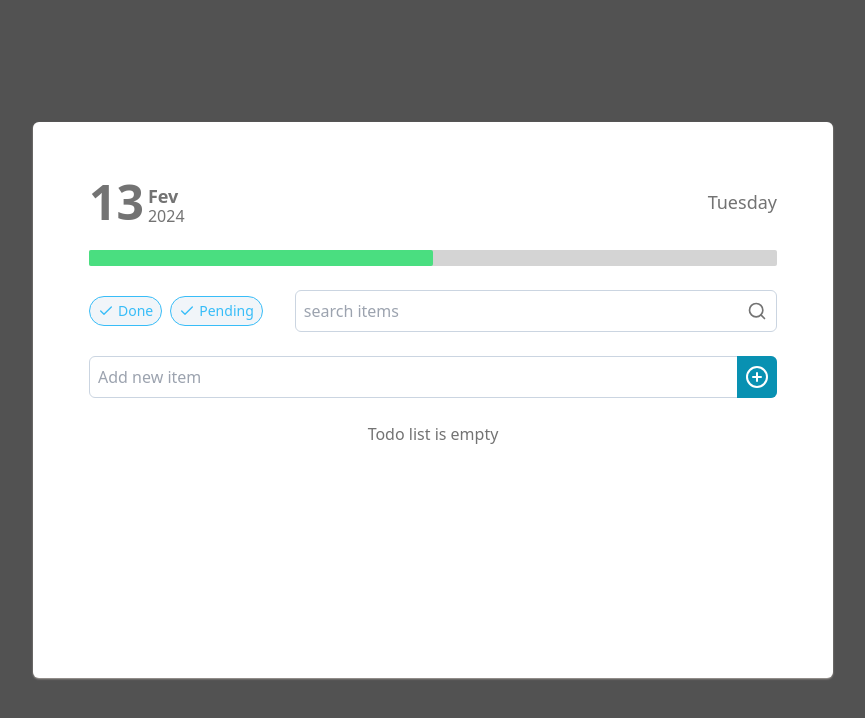
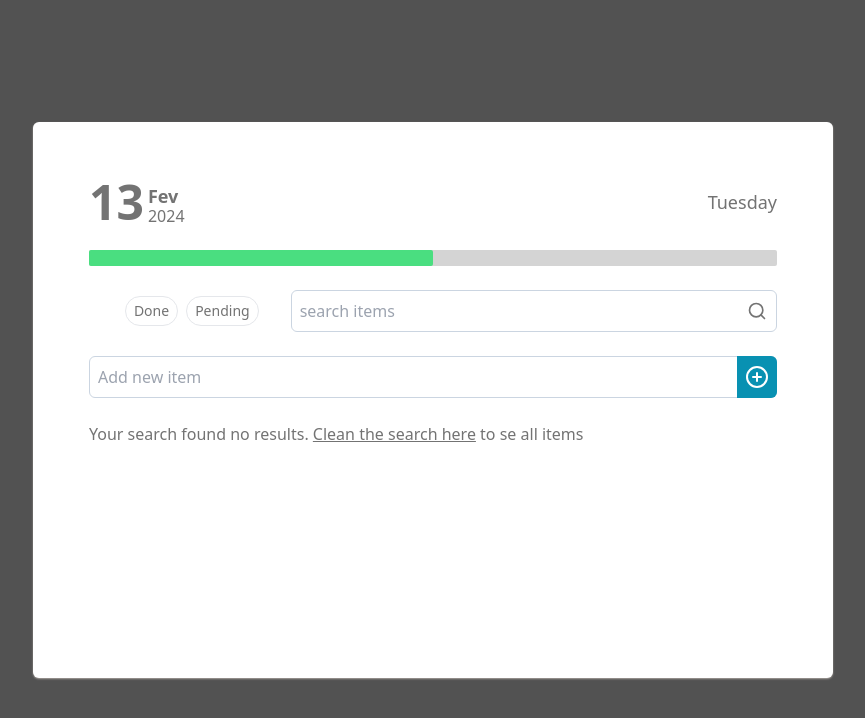
Before and after one commit to FelipePinha/React-tasks, a React (Vite) app: page / in a window 1280 px wide. Shown: the top 718 px of the page, without its empty margins (207-1072 px from the left). Built offline with nearby package versions, Linux system fonts and the light colour scheme.

Commit message:
feat: implementing button filter

```diff
--- a/src/App.tsx
+++ b/src/App.tsx
@@ -14,6 +14,7 @@ function App() {
         return [];
     });
     const [textFilter, setTextFilter] = useState('');
+    const [buttonFilter, setButtonFilter] = useState('all');
 
     function createTodo(content: string) {
         const newTodo = {
@@ -29,7 +30,22 @@ function App() {
         setTodos(todoList);
     }
 
-    const textFilterResult = todos.filter(todo => todo.content.toLowerCase().includes(textFilter));
+    function clearAllSearch() {
+        setButtonFilter('all');
+        setTextFilter('');
+    }
+
+    const filterResults = todos
+        .filter(todo => {
+            if (buttonFilter === 'all') {
+                return todo;
+            } else if (buttonFilter === 'pending') {
+                return todo.completed === false;
+            } else {
+                return todo.completed === true;
+            }
+        })
+        .filter(todo => todo.content.toLowerCase().includes(textFilter));
 
     return (
         <main className="h-screen w-screen flex justify-center items-center p-5 text-neutral-500">
@@ -49,13 +65,24 @@ function App() {
                     <div className="h-full w-1/2 bg-green-400 rounded-sm"></div>
                 </div>
 
-                <Form setTextFilter={setTextFilter} createTodo={createTodo} />
+                <Form
+                    setTextFilter={setTextFilter}
+                    createTodo={createTodo}
+                    setButtonFilter={setButtonFilter}
+                    buttonFilter={buttonFilter}
+                />
 
                 <div className="w-full h-[200px] overflow-y-scroll mt-6">
-                    {todos.length === 0 ? (
-                        <p className="text-center">Todo list is empty</p>
+                    {filterResults.length === 0 ? (
+                        <p>
+                            Your search found no results.{' '}
+                            <button onClick={clearAllSearch} className="underline">
+                                Clean the search here
+                            </button>{' '}
+                            to se all items
+                        </p>
                     ) : (
-                        textFilterResult.map(todo => (
+                        filterResults.map(todo => (
                             <Todo key={todo.id} todo={todo} setTodos={setTodos} />
                         ))
                     )}
--- a/src/components/Form.tsx
+++ b/src/components/Form.tsx
@@ -1,12 +1,15 @@
 import { Dispatch, FormEvent, SetStateAction, useState } from 'react';
 import { Check, PlusCircle, Search } from 'lucide-react';
+import { clsx } from 'clsx';
 
 interface FormProps {
     createTodo: (content: string) => void;
     setTextFilter: Dispatch<SetStateAction<string>>;
+    setButtonFilter: Dispatch<SetStateAction<string>>;
+    buttonFilter: string;
 }
 
-export function Form({ createTodo, setTextFilter }: FormProps) {
+export function Form({ createTodo, setTextFilter, setButtonFilter, buttonFilter }: FormProps) {
     const [content, setContent] = useState('');
 
     function handleSaveTodo(e: FormEvent) {
@@ -19,22 +22,52 @@ export function Form({ createTodo, setTextFilter }: FormProps) {
         setContent('');
     }
 
+    function handleClickDoneFilterButton() {
+        if (buttonFilter === 'done') {
+            setButtonFilter('all');
+            return;
+        }
+
+        setButtonFilter('done');
+    }
+
+    function handleClickPendingFilterButton() {
+        if (buttonFilter === 'pending') {
+            setButtonFilter('all');
+            return;
+        }
+
+        setButtonFilter('pending');
+    }
+
     return (
         <form onSubmit={handleSaveTodo} className="mt-6">
             <div className="flex flex-col-reverse md:flex-row items-center gap-3 md:gap-8">
                 <div className="flex items-center gap-2 justify-end w-full md:w-60">
                     <button
-                        className="flex gap-1 items-center border border-1 text-sm py-1 px-2 bg-slate-100 border-sky-400 text-sky-400 rounded-full"
+                        onClick={handleClickDoneFilterButton}
+                        className={clsx(
+                            'flex gap-1 items-center border border-1 text-sm py-1 px-2 rounded-full',
+                            buttonFilter === 'done'
+                                ? 'bg-slate-100 border-sky-400 text-sky-400'
+                                : ''
+                        )}
                         type="button"
                     >
-                        <Check className="size-4" />
+                        {buttonFilter === 'done' && <Check className="size-4" />}
                         Done
                     </button>
                     <button
-                        className="flex gap-1 items-center border border-1 text-sm py-1 px-2 bg-slate-100 border-sky-400 text-sky-400 rounded-full"
+                        onClick={handleClickPendingFilterButton}
+                        className={clsx(
+                            'flex gap-1 items-center border border-1 text-sm py-1 px-2 rounded-full',
+                            buttonFilter === 'pending'
+                                ? 'bg-slate-100 border-sky-400 text-sky-400'
+                                : ''
+                        )}
                         type="button"
                     >
-                        <Check className="size-4" />
+                        {buttonFilter === 'pending' && <Check className="size-4" />}
                         Pending
                     </button>
                 </div>
```
